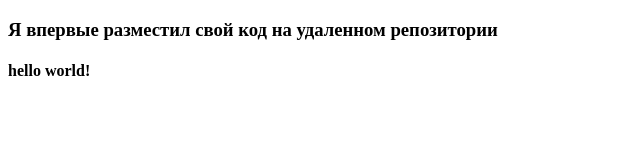
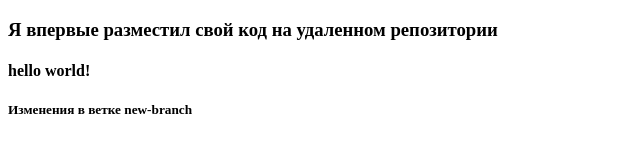
Before and after one commit to vd03051980/my_repository, a plain HTML site: page index.html in a window 1280 px wide. Shown: the whole page, without its empty margins (0-640 px from the left). Drawn offline with Linux system fonts and the light colour scheme.

Commit message:
add h5 in new-branch

```diff
--- a/index.html
+++ b/index.html
@@ -8,5 +8,6 @@
 <body>
     <h3>Я впервые разместил свой код на удаленном репозитории</h3>
     <h4>hello world!</h4>
+    <h5>Изменения в ветке new-branch</h5>
 </body>
 </html>
```
